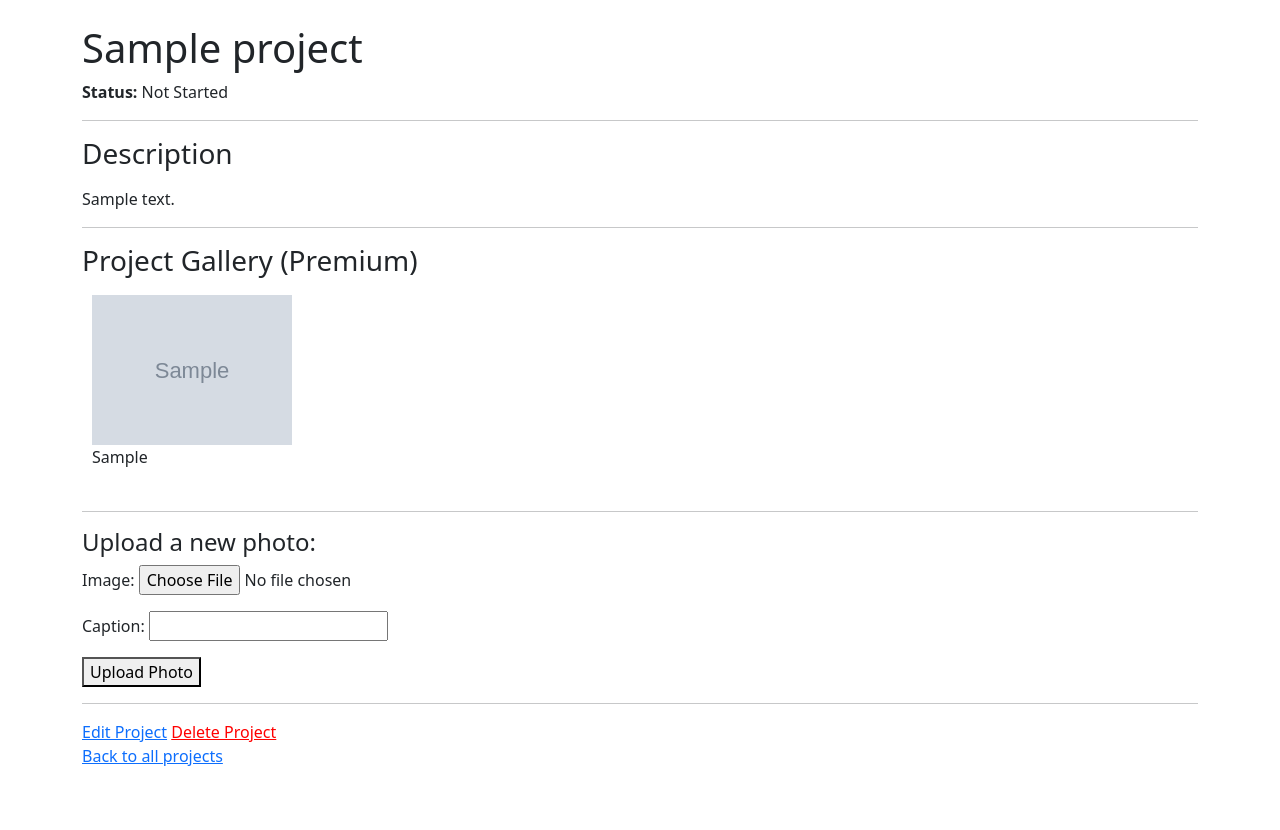
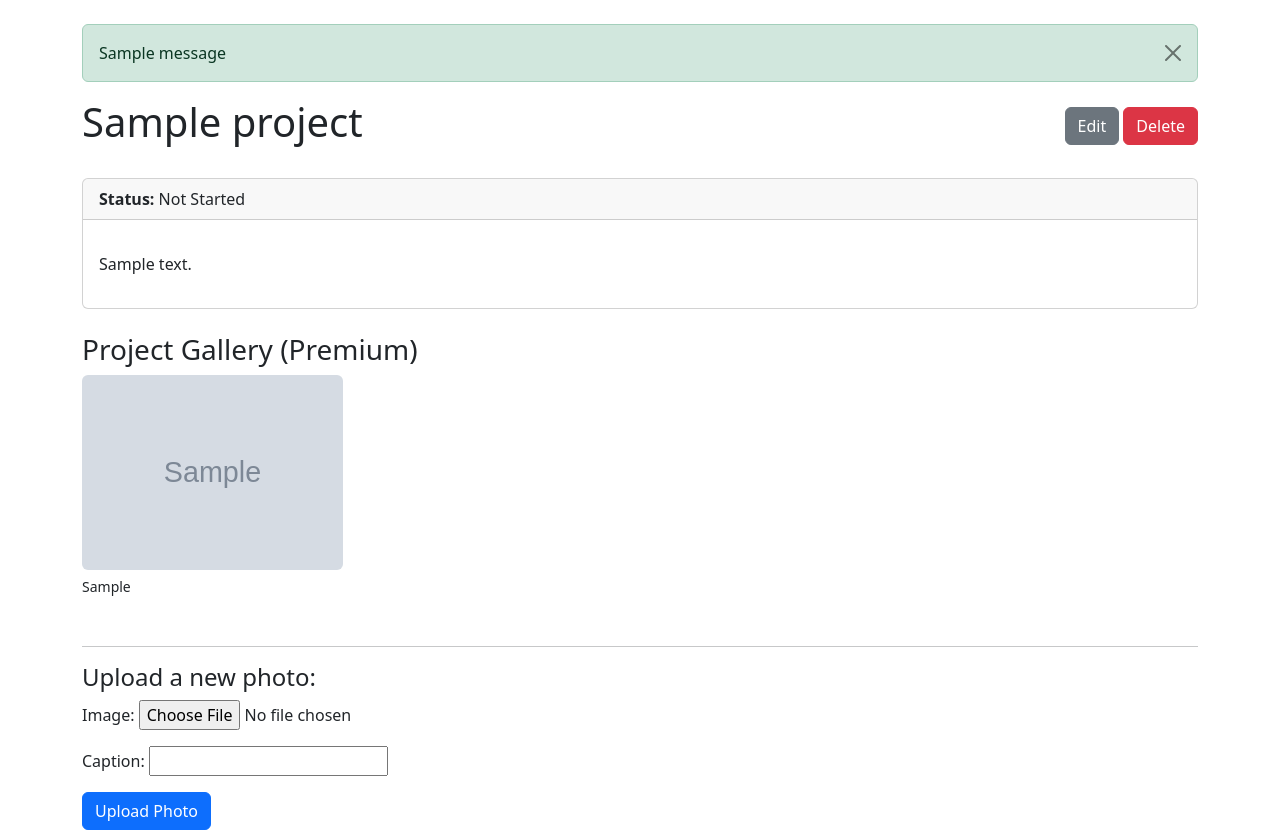
Before and after one commit to ragzad/Hobbyist, a Django app: page /projects/1/ in a window 1280 px wide. Shown: the part 56-886 px from the top of the page. Before the commit the page ends 822 px from the top, so only its background shows below. Run offline with Django 5.2, Linux system fonts and the light colour scheme; a user stored in the database is signed in; tables that the repository leaves empty hold one stand-in row (values such as "Sample post"); grey boxes marked "Sample" are stand-in pictures; one stand-in notice (Sample message) is shown.

Commit message:
Center and style project creation form

```diff
--- a/core/apps/projects/views.py
+++ b/core/apps/projects/views.py
@@ -4,6 +4,7 @@ from django.views.generic import ListView, DetailView, CreateView, UpdateView, D
 from .models import Project, ProjectPhoto
 from .forms import ProjectForm, PhotoUploadForm
 from django.contrib.auth.mixins import LoginRequiredMixin
+from django.contrib import messages
 
 # --- Project List View ---
 class ProjectListView(LoginRequiredMixin, ListView):
@@ -42,6 +43,7 @@ class ProjectCreateView(LoginRequiredMixin, CreateView):
 
     def form_valid(self, form):
         form.instance.owner = self.request.user
+        messages.success(self.request, "Project created successfully!") # Add this message
         return super().form_valid(form)
 
 # --- Project Update View ---
--- a/core/templates/base.html
+++ b/core/templates/base.html
@@ -50,8 +50,17 @@
     </nav>
 
     <main class="container mt-4">
-        {% block content %}
-        {% endblock %}
+    {% if messages %}
+        {% for message in messages %}
+            <div class="alert alert-{{ message.tags }} alert-dismissible fade show" role="alert">
+                {{ message }}
+                <button type="button" class="btn-close" data-bs-dismiss="alert" aria-label="Close"></button>
+            </div>
+        {% endfor %}
+    {% endif %}
+
+    {% block content %}
+    {% endblock %}
     </main>
 
     <script src="https://cdn.jsdelivr.net/npm/bootstrap@5.3.3/dist/js/bootstrap.bundle.min.js" integrity="sha384-YvpcrYf0tY3lHB60NNkmXc5s9fDVZLESaAA55NDzOxhy9GkcIdslK1eN7N6jIeHz" crossorigin="anonymous"></script>
--- a/core/templates/projects/project_detail.html
+++ b/core/templates/projects/project_detail.html
@@ -3,49 +3,48 @@
 {% block title %}{{ project.name }}{% endblock %}
 
 {% block content %}
+    <div class="d-flex justify-content-between align-items-center mb-4">
         <h1>{{ project.name }}</h1>
-    <p><strong>Status:</strong> {{ project.get_status_display }}</p>
+        <div>
+            <a href="{% url 'projects:project-update' project.pk %}" class="btn btn-secondary">Edit</a>
+            <a href="{% url 'projects:project-delete' project.pk %}" class="btn btn-danger">Delete</a>
+        </div>
+    </div>
 
-    <hr>
+    <div class="card mb-4">
+        <div class="card-header">
+            <strong>Status:</strong> {{ project.get_status_display }}
+        </div>
+        <div class="card-body">
+            <p class="card-text">{{ project.description|linebreaks }}</p>
+        </div>
+    </div>
 
-    <h3>Description</h3>
-    <p>{{ project.description|linebreaks }}</p>
-
-    {# --- NEW PREMIUM SECTION --- #}
+    {# --- PREMIUM SECTION --- #}
     {% if is_premium_user %}
-        <hr>
         <h3>Project Gallery (Premium)</h3>
-
+        <div class="row">
             {% for photo in project.photos.all %}
-            <div style="display: inline-block; margin: 10px;">
-                <img src="{{ photo.image.url }}" alt="{{ photo.caption }}" width="200">
-                <p>{{ photo.caption }}</p>
+                <div class="col-md-3 mb-3">
+                    <img src="{{ photo.image.url }}" alt="{{ photo.caption }}" class="img-fluid rounded">
+                    <p class="mt-1"><small>{{ photo.caption }}</small></p>
                 </div>
             {% empty %}
                 <p>No photos yet.</p>
             {% endfor %}
+        </div>
 
         <hr>
         <h4>Upload a new photo:</h4>
-        {# NOTE: The 'enctype' is crucial for file uploads #}
         <form method="post" enctype="multipart/form-data">
             {% csrf_token %}
-            {{ photo_form.as_p }}
-            <button type="submit">Upload Photo</button>
+            {{ photo_form.as_p }} {# You can style this form like in suggestion #1 #}
+            <button type="submit" class="btn btn-primary">Upload Photo</button>
         </form>
-
     {% else %}
-        <hr>
-        <p>
-            <a href="{% url 'payments:payment-page' %}">Upgrade to Premium</a> to add a photo gallery!
-        </p>
+        <div class="alert alert-info">
+            <a href="{% url 'payments:payment-page' %}" class="alert-link">Upgrade to Premium</a> to add a photo gallery!
+        </div>
     {% endif %}
 
-    {# --- END PREMIUM SECTION --- #}
-
-    <hr>
-    <a href="{% url 'projects:project-update' project.pk %}">Edit Project</a>
-    <a href="{% url 'projects:project-delete' project.pk %}" style="color: red;">Delete Project</a>
-    <br>
-    <a href="{% url 'projects:project-list' %}">Back to all projects</a>
 {% endblock %}
```
Also changed, not shown: core/templates/projects/project_form.html (+41 -4 lines). Lines whose indentation alone changed are shown as unchanged.
